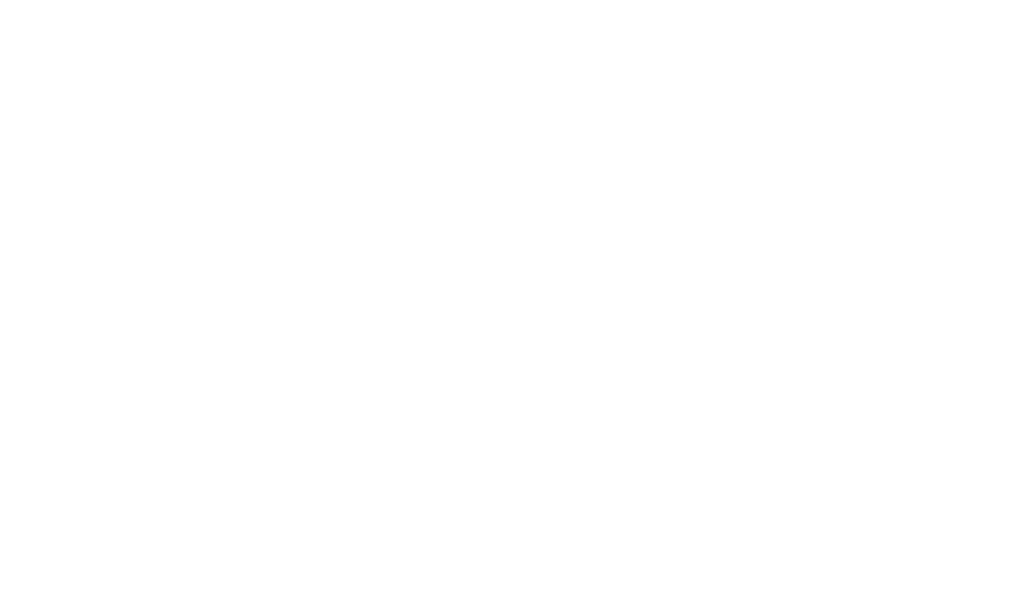
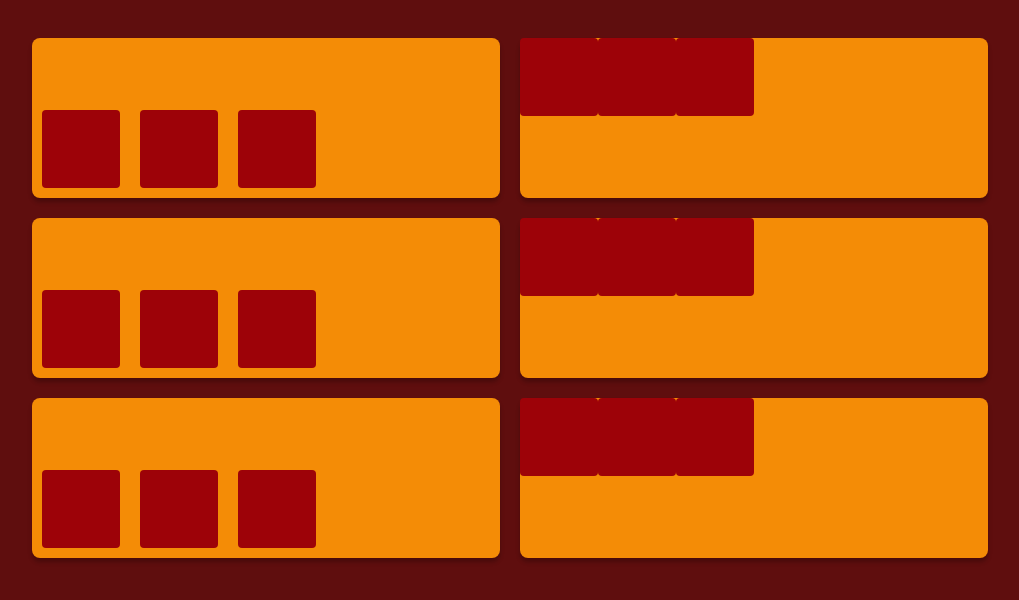
Before and after one commit to AumDigital/Flexbox-Project, a website: page index.html in a window 1280 px wide. Shown: the whole page, without its empty margins (130-1149 px from the left). Drawn offline with Linux system fonts and the light colour scheme.

Commit message:
css and divs

```diff
--- a/index.html
+++ b/index.html
@@ -5,9 +5,48 @@
     <meta http-equiv="X-UA-Compatible" content="IE=edge">
     <meta name="viewport" content="width=device-width, initial-scale=1.0">
     <link rel="stylesheet" type="text/css" href="styles/index.css">
-    <title>Document</title>
+    <title>FlexBoxTask1</title>
 </head>
 <body>
 
+    <div class="container">
+        <div class="container-card">
+            <div class="container-square"></div>
+            <div class="container-square"></div>
+            <div class="container-square"></div>
+        </div>
+
+        <div class="container-card2">
+            <div class="container-square2"></div>
+            <div class="container-square2"></div>
+            <div class="container-square2"></div>
+        </div>
+
+        <div class="container-card">
+            <div class="container-square"></div>
+            <div class="container-square"></div>
+            <div class="container-square"></div>
+        </div>
+
+        <div class="container-card2">
+            <div class="container-square2"></div>
+            <div class="container-square2"></div>
+            <div class="container-square2"></div>
+        </div>
+
+        <div class="container-card">
+            <div class="container-square"></div>
+            <div class="container-square"></div>
+            <div class="container-square"></div>
+        </div>
+
+        <div class="container-card2">
+            <div class="container-square2"></div>
+            <div class="container-square2"></div>
+            <div class="container-square2"></div>
+        </div>
+    </div>
+
+
 </body>
 </html>
--- a/styles/index.css
+++ b/styles/index.css
@@ -0,0 +1,57 @@
+body {
+    background-color:rgb(95, 14, 14);
+    display: flex;
+    justify-content: center;
+    align-content: center;
+}
+
+.container {
+
+    display: flex;
+    padding: 20px;
+    flex-wrap: wrap;
+    justify-content: center;
+    align-content: center;
+}
+
+.container-card {
+    height: 160px;
+    width: 468px;
+    background-color: #F48C06;
+    box-shadow: 0px 4px 4px rgba(0, 0, 0, 0.25);
+    border-radius: 8px;
+    display: flex;
+    margin: 10px;
+    align-items: flex-end;
+
+}
+
+.container-square {
+    height: 78px;
+    width: 78px;
+    background-color: #9D0208;
+    border-radius: 4px;
+    display: flex;
+    margin: 10px;
+
+}
+
+.container-card2 {
+    height: 160px;
+    width: 468px;
+    background-color: #F48C06;
+    box-shadow: 0px 4px 4px rgba(0, 0, 0, 0.25);
+    border-radius: 8px;
+    display: flex;
+    margin: 10px;
+
+}
+
+.container-square2 {
+    height: 78px;
+    width: 78px;
+    background-color: #9D0208;
+    border-radius: 4px;
+    display: flex;
+
+}
```
